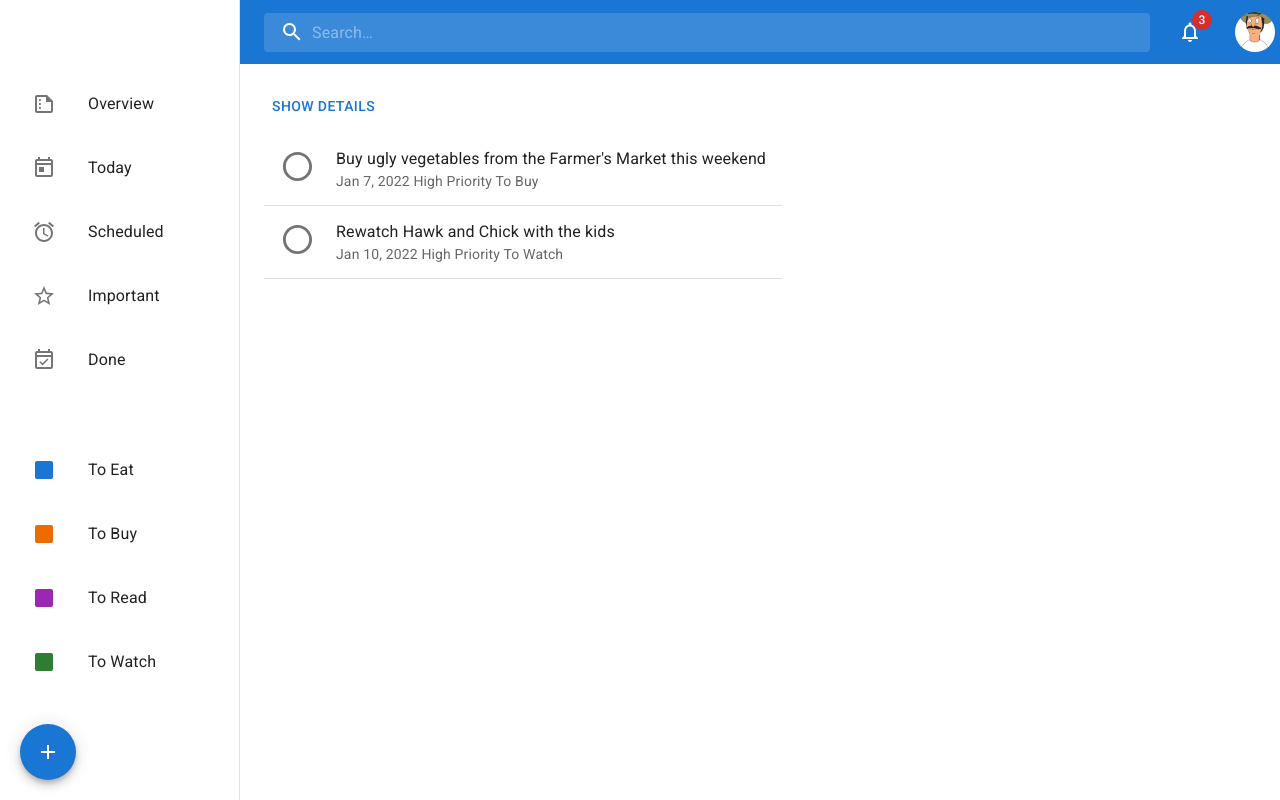
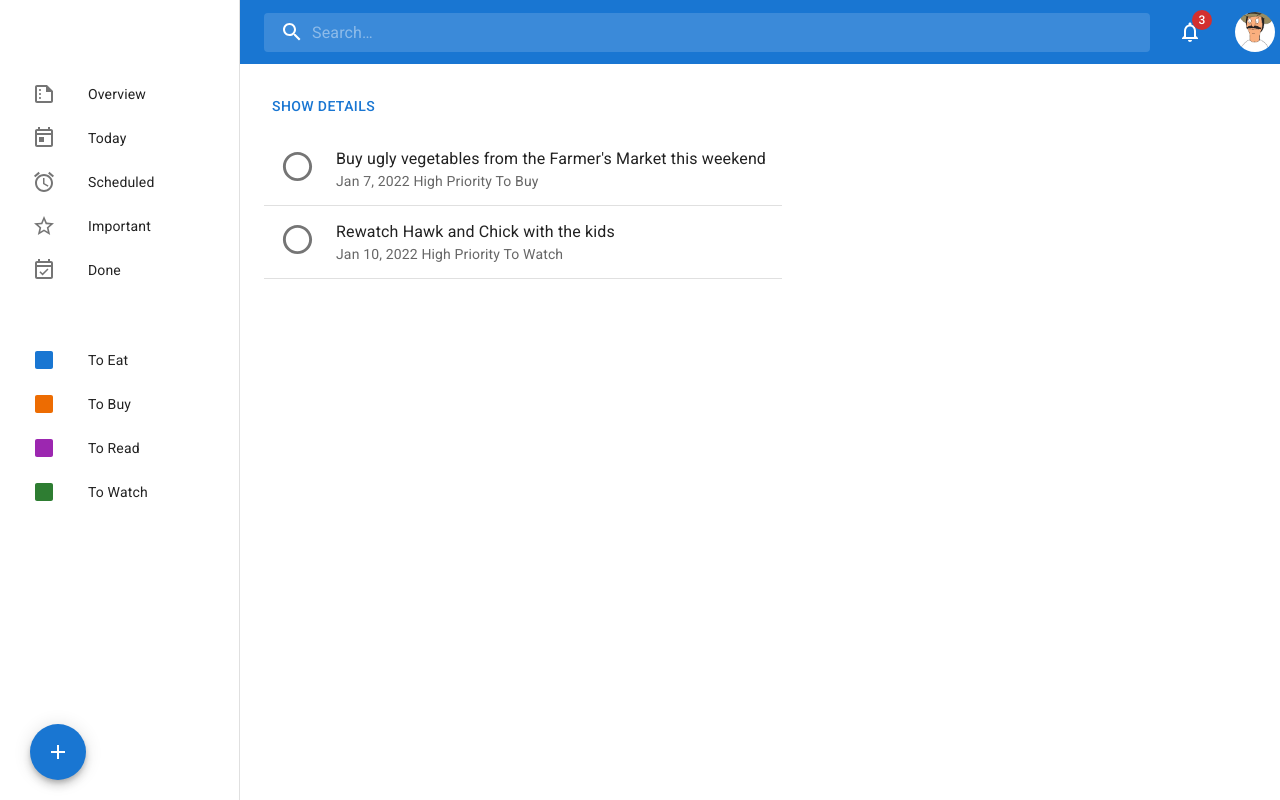
Before and after one commit to yoyotruly/smart-todo-list, a React (Create React App) app in the folder frontend/: page /tasks in a window 1280 px wide. Built offline with nearby package versions, Linux system fonts and the light colour scheme.

Commit message:
Adjust add button position

```diff
--- a/frontend/src/components/FloatingAddButton.js
+++ b/frontend/src/components/FloatingAddButton.js
@@ -8,7 +8,7 @@ export default function FloatingActionButtons() {
       aria-label="add"
       sx={{
         position: "absolute",
-        left: 20,
+        left: 30,
         bottom: 20,
         zIndex: (theme) => theme.zIndex.drawer + 1
       }}
--- a/frontend/src/components/LeftSidebar.js
+++ b/frontend/src/components/LeftSidebar.js
@@ -31,7 +31,7 @@ export default function LeftSidebar() {
 
         <Toolbar />
 
-        <List>
+        <List dense>
 
           <ListItem key={"Overview"}>
             <ListItemButton>
@@ -81,6 +81,7 @@ export default function LeftSidebar() {
         </List>
 
         <List
+          dense
           sx={{marginTop: "30px"}}
         >
           <ListItem key={"To Eat"}>
```
